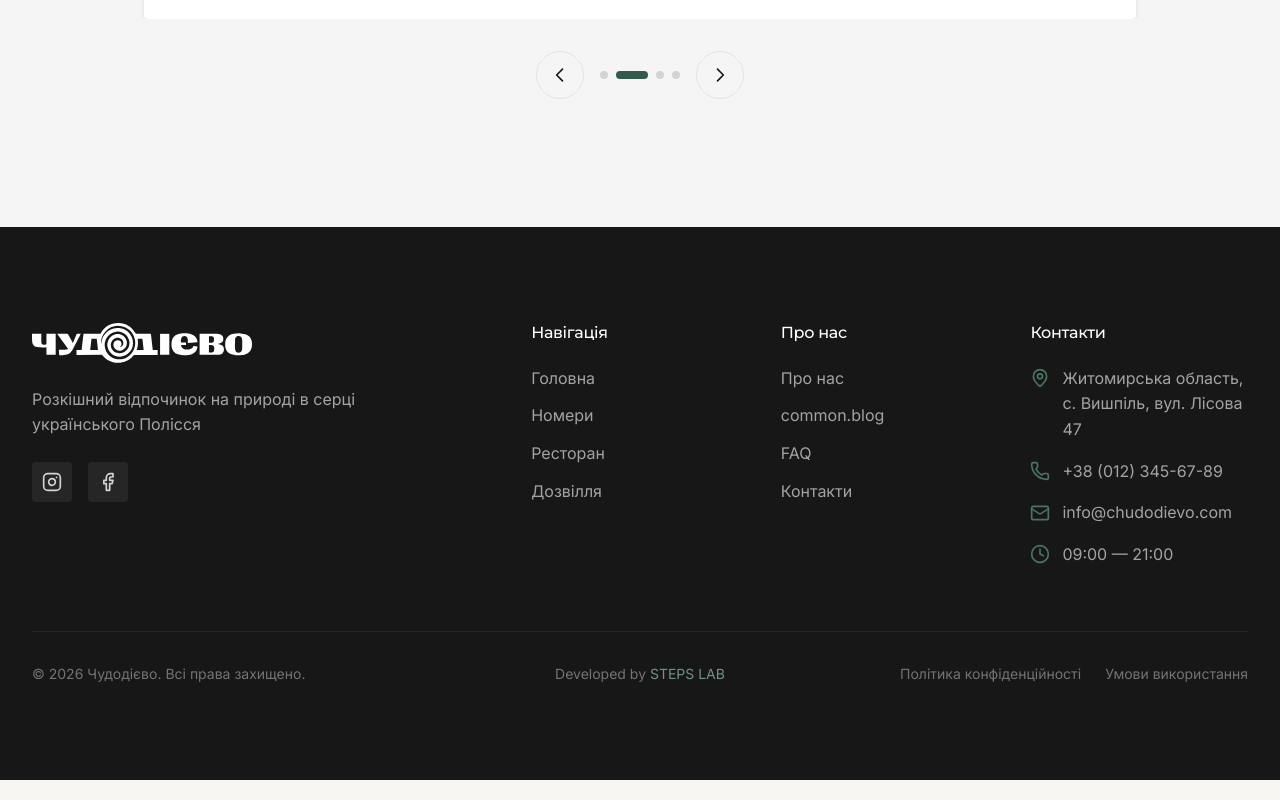
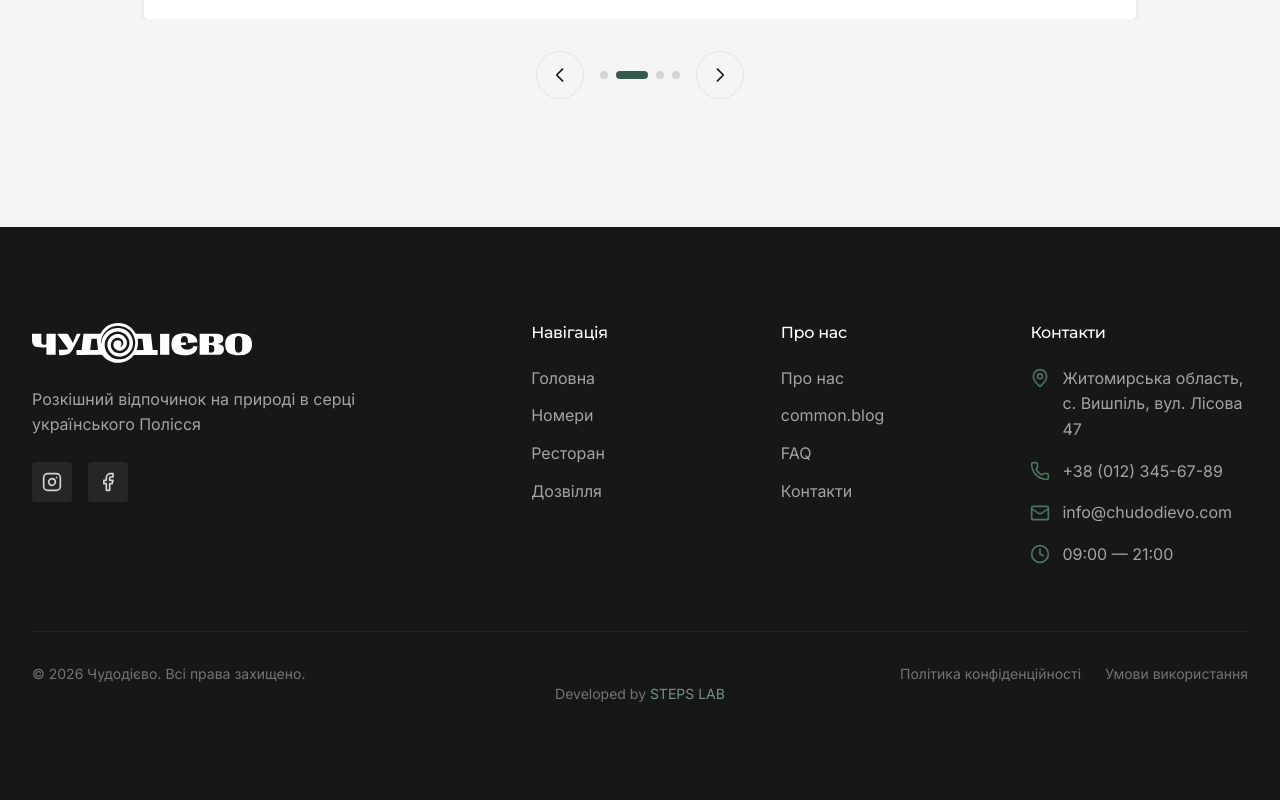
Before and after one commit to STEPS-LAB/chudodiievo-demo, a Next.js app: page / in a window 1280 px wide. Shown: the part 8148-8948 px from the top of the page. Built offline with nearby package versions, Linux system fonts and the light colour scheme.

Commit message:
адаптив мапи під мобілку, фікс футера, прибрано боковий скрол

```diff
--- a/src/components/layout/Footer.tsx
+++ b/src/components/layout/Footer.tsx
@@ -158,7 +158,7 @@ export default function Footer() {
 
         {/* Bottom Bar */}
         <div className="mt-16 pt-8 border-t border-neutral-800">
-          <div className="flex flex-col md:flex-row justify-between items-center space-y-4 md:space-y-0 relative">
+          <div className="flex flex-col md:flex-row justify-between items-center space-y-4 md:space-y-0">
             <p className="text-sm text-neutral-500">
               {t('footer.copyright')}
             </p>
@@ -170,14 +170,15 @@ export default function Footer() {
                 {isUA ? 'Умови використання' : 'Terms of Use'}
               </span>
             </div>
-            <div className="absolute left-1/2 -translate-x-1/2">
+          </div>
+          <div className="mt-4 md:mt-0 text-center">
             <p className="text-sm text-neutral-500">
               Developed by{' '}
               <a
                 href="https://stepslab.vercel.app"
                 target="_blank"
                 rel="noopener noreferrer"
-                  className="text-primary-400 hover:text-primary-300 transition-colors"
+                className="text-primary-400 hover:text-primary-300 transition-colors tracking-wid"
               >
                 STEPS LAB
               </a>
@@ -185,7 +186,6 @@ export default function Footer() {
           </div>
         </div>
       </div>
-      </div>
     </footer>
   );
 }
--- a/src/components/map/ResortMap.tsx
+++ b/src/components/map/ResortMap.tsx
@@ -58,7 +58,7 @@ export default function ResortMap() {
         {/* Map Container */}
         <div className="relative max-w-4xl mx-auto">
           {/* Map SVG */}
-          <div className="aspect-[16/10] bg-gradient-to-br from-neutral-50 to-white rounded-sm overflow-hidden shadow-lg relative">
+          <div className="aspect-square sm:aspect-[16/10] bg-gradient-to-br from-neutral-50 to-white rounded-sm overflow-hidden shadow-lg relative">
             {/* Decorative Map Background */}
             <svg
               viewBox="0 0 500 320"
--- a/src/styles/globals.css
+++ b/src/styles/globals.css
@@ -34,6 +34,7 @@ html {
   scroll-behavior: smooth;
   -webkit-font-smoothing: antialiased;
   -moz-osx-font-smoothing: grayscale;
+  overflow-x: hidden;
 }
 
 body {
```
Lines whose indentation alone changed are shown as unchanged.
